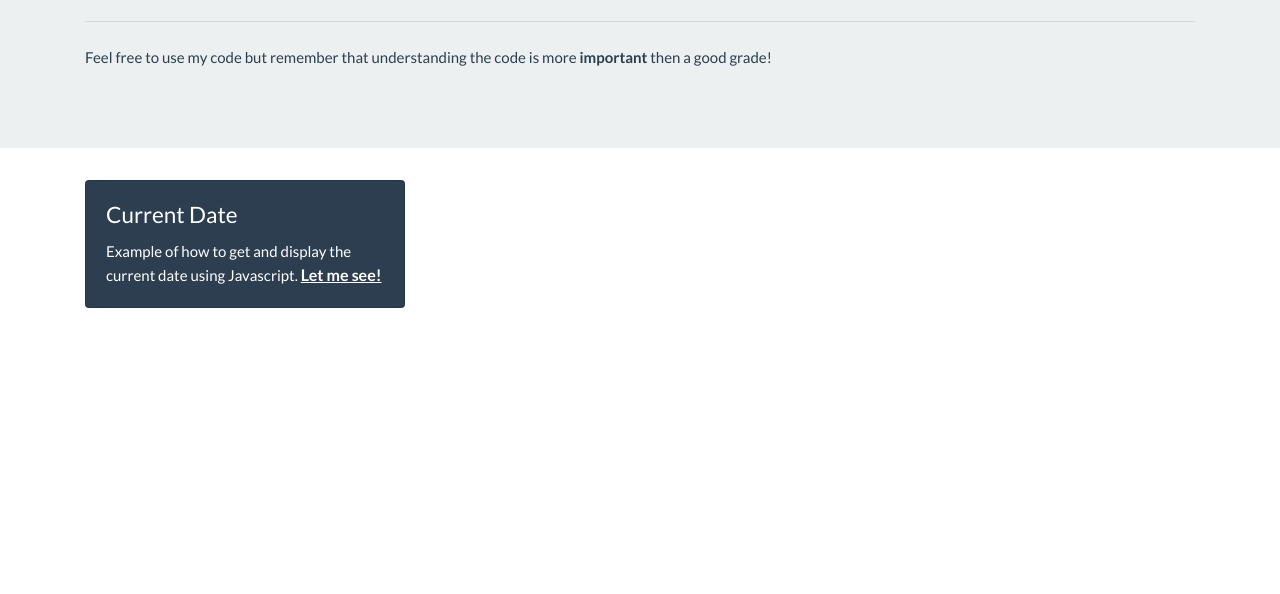
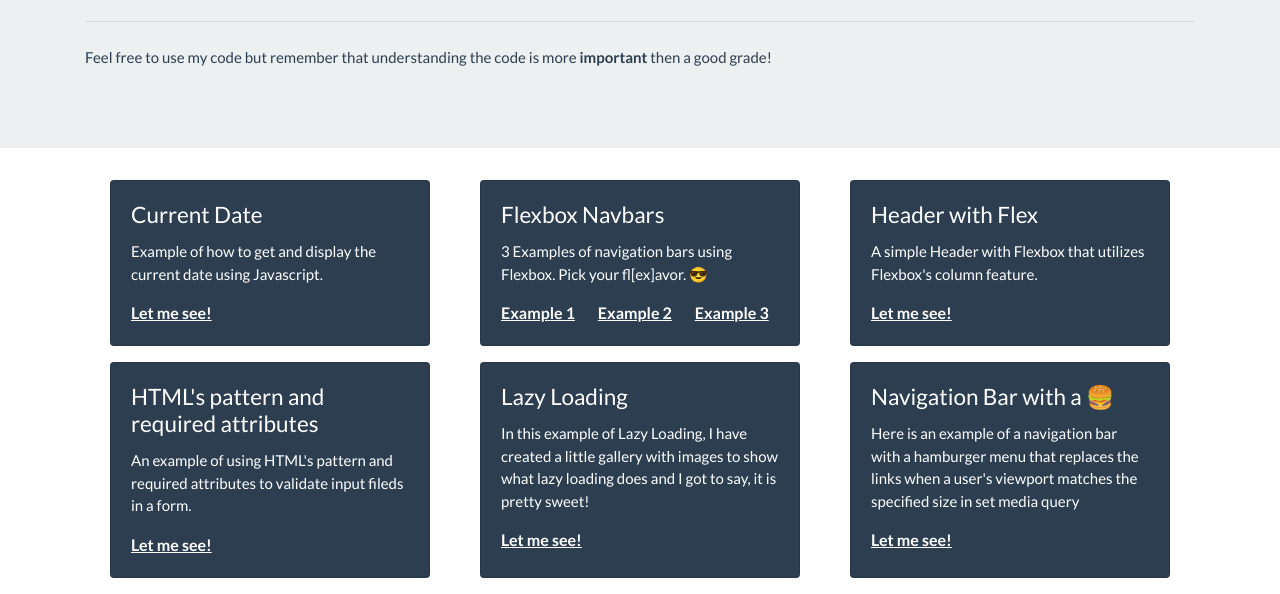
Before and after one commit to Super-Mart/code-sample-master, a plain HTML site: page index.html in a window 1280 px wide. Shown: the part 312-906 px from the top of the page. Before the commit the page ends 800 px from the top, so only its background shows below. Drawn offline with nearby package versions, Linux system fonts and the light colour scheme.

Commit message:
Done? haha

```diff
--- a/index.html
+++ b/index.html
@@ -7,53 +7,109 @@
     <meta http-equiv="X-UA-Compatible" content="ie=edge">
     <meta name="author" content="Erik Martinez">
     <title>Code Samples - Home</title>
-    <link rel="stylesheet" href="styles/bootstrap.min.css">
-    <link rel="stylesheet" href="styles/styles.css">
+    <link rel="stylesheet" href="assets/styles/bootstrap.min.css">
+    <link rel="stylesheet" href="assets/styles/styles.css">
 </head>
 
 <body>
 
-    <header class="navbar navbar-expand-md navbar-light bg-light">
+    <header id="home" class="navbar navbar-expand-md navbar-light bg-light">
         <div class="container">
-            <a class="navbar-brand" href="#"><img class="logo" src="images/smile.svg" alt="My Custom Logo"> Code
+            <a class="navbar-brand" href="#home"><img class="logo" src="assets/images/smile.svg" alt="My Custom Logo">
+                Code
                 Master</a>
             <button class="navbar-toggler" type="button" data-toggle="collapse" data-target="#navbarColor03"
                 aria-controls="navbarColor03" aria-expanded="true" aria-label="Toggle navigation">
                 <span class="navbar-toggler-icon"></span>
             </button>
 
-            <div class="navbar-collapse collapse show" id="navbarColor03">
+            <div class="navbar-collapse collapse" id="navbarColor03">
                 <ul class="navbar-nav nav__links ml-auto">
-                    <li class="nav-item"><a href="#">Home</a></li>
-                    <li class="nav-item"><a href="#">Code</a></li>
+                    <li class="nav-item"><a href="#home">Home</a></li>
+                    <li class="nav-item"><a href="#code">Code</a></li>
                     <li class="nav-item"><a href="#">Contact</a></li>
                 </ul>
             </div>
         </div>
     </header>
-    <main>
+    <main id="code">
         <div class="jumbotron jumbotron-fluid">
             <div class="container">
                 <h1 class="display-3">Welcome!</h1>
                 <p class="lead">Below you will find live examples of my code from <strong><a
                             href="https://github.com/erikjmartinez/code-sample-master">GitHub</a></strong><img
-                        src="images/Octocat.png" alt="Octocat"></p>
+                        src="assets/images/Octocat.png" alt="Octocat"></p>
                 <hr class="my-4">
                 <p>Feel free to use my code but remember that understanding the code is more <strong>important</strong>
                     then a good grade!</p>
             </div>
         </div>
-        <div class="container d-flex">
+        <div class="container d-flex justify-content-around flex-wrap">
             <div class="card text-white bg-primary mb-3">
-                <!-- <div class="card-header">Current Date</div> -->
                 <div class="card-body">
                     <h4 class="card-title">Current Date</h4>
-                    <p class="card-text">Example of how to get and display the current date using Javascript. <a
-                            class="card-link" href="./CurrentDate-JavaScript-Example/index.html" target="_blank"
-                            rel="noopener noreferrer">Let me see!</a></p>
+                    <p class="card-text">Example of how to get and display the current date using Javascript.</p>
+                    <a class="card-link" href="./CurrentDate-JavaScript-Example/index.html" target="_blank"
+                        rel="noopener noreferrer">Let me see!</a>
+                </div>
+            </div>
+
+            <div class="card text-white bg-primary mb-3">
+                <div class="card-body">
+                    <h4 class="card-title">Flexbox Navbars</h4>
+                    <p class="card-text">3 Examples of navigation bars using Flexbox. Pick your fl[ex]avor. &#128526;
+                    </p>
+                    <a class="card-link" href="./Flexbox-Navbars/Example-1/index.html" target="_blank"
+                        rel="noopener noreferrer">Example 1</a>
+
+                    <a class="card-link" href="./Flexbox-Navbars/Example-2/index.html" target="_blank"
+                        rel="noopener noreferrer">Example 2</a>
+
+                    <a class="card-link" href="./Flexbox-Navbars/Example-3/index.html" target="_blank"
+                        rel="noopener noreferrer">Example 3</a>
+                </div>
+            </div>
+
+            <div class="card text-white bg-primary mb-3">
+                <div class="card-body">
+                    <h4 class="card-title">Header with Flex</h4>
+                    <p class="card-text">A simple Header with Flexbox that utilizes Flexbox's column feature.</p>
+                    <a class="card-link" href="./Header-With-Flex-Example/flex_header.html" target="_blank"
+                        rel="noopener noreferrer">Let me see!</a>
+                </div>
+            </div>
+
+            <div class="card text-white bg-primary mb-3">
+                <div class="card-body">
+                    <h4 class="card-title">HTML's pattern and required attributes</h4>
+                    <p class="card-text">An example of using HTML's pattern and required attributes to validate input
+                        fileds in a form.</p>
+                    <a class="card-link" href="./HTML-Pattern-And-Required-Attributes-Example/index.html"
+                        target="_blank" rel="noopener noreferrer">Let me see!</a>
+                </div>
+            </div>
+
+            <div class="card text-white bg-primary mb-3">
+                <div class="card-body">
+                    <h4 class="card-title">Lazy Loading</h4>
+                    <p class="card-text">In this example of Lazy Loading, I have created a little gallery with images to
+                        show what lazy loading does and I got to say, it is pretty sweet!</p>
+                    <a class="card-link" href="./Lazy-Loading-Example/lazyloading.html" target="_blank"
+                        rel="noopener noreferrer">Let me see!</a>
+                </div>
+            </div>
+
+            <div class="card text-white bg-primary mb-3">
+                <div class="card-body">
+                    <h4 class="card-title">Navigation Bar with a &#x1F354;</h4>
+                    <p class="card-text">Here is an example of a navigation bar with a hamburger menu that replaces the
+                        links when a user's viewport matches the specified size in set media query</p>
+                    <a class="card-link" href="./Lazy-Loading-Example/lazyloading.html" target="_blank"
+                        rel="noopener noreferrer">Let me see!</a>
                 </div>
             </div>
         </div>
+
     </main>
     <script src="https://code.jquery.com/jquery-3.3.1.slim.min.js"
         integrity="sha384-q8i/X+965DzO0rT7abK41JStQIAqVgRVzpbzo5smXKp4YfRvH+8abtTE1Pi6jizo" crossorigin="anonymous">
```
Also changed, not shown: Flexbox-Navbars/Example-1/index.html (+1 -1 lines), Flexbox-Navbars/Example-2/index.html (+1 -1 lines), Flexbox-Navbars/Example-3/index.html (+1 -1 lines), assets/images/smile.svg (renamed from images/smile.svg), assets/styles/bootstrap.min.css (renamed from styles/bootstrap.min.css), assets/styles/styles.css (renamed from styles/styles.css), 2 other files.
